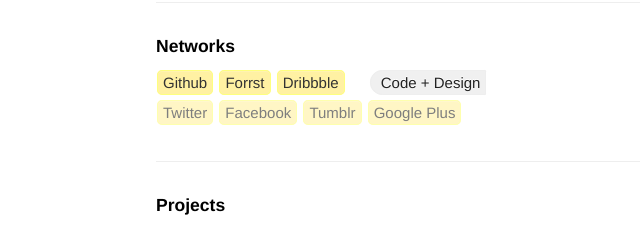
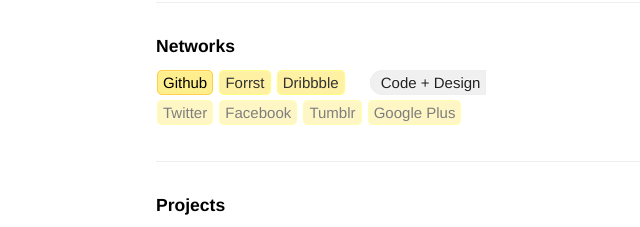
Before and after one commit to ryhan/rthprog.github.com, a plain HTML site: page index.html in a window 1280 px wide. In both pictures the pointer is over the link "Github". Shown: the part 275-502 px from the top of the page, 184-824 px from the left. Drawn offline with Linux system fonts and the light colour scheme.

Commit message:
color adjustments

```diff
--- a/css/main.css
+++ b/css/main.css
@@ -54,7 +54,10 @@ ul:hover a{
 ul:hover li:hover a{
 	opacity:0.8;
 }
-
+ul:hover li:hover a:hover{
+	opacity:1.0;
+	border-color:#FCD145;
+}
 
 .tag{
 	text-align:center;
```
